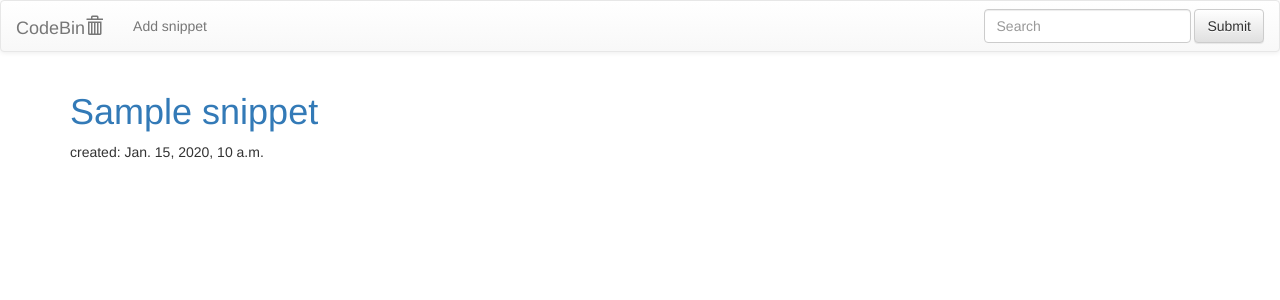
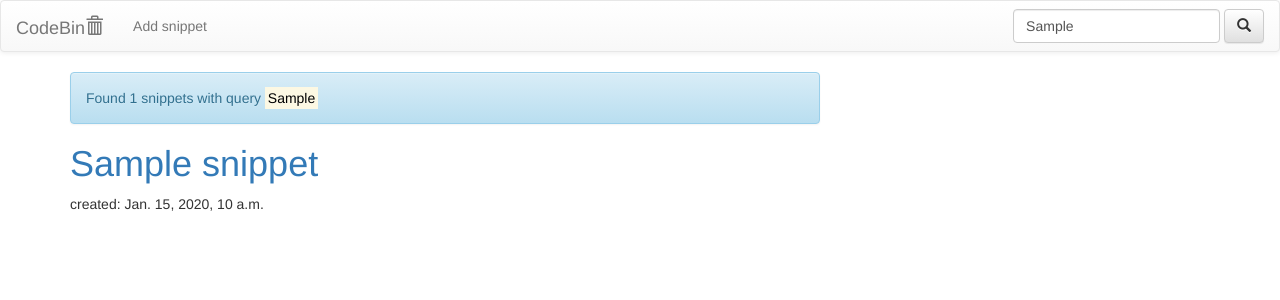
Before and after one commit to qwad1000/stp, a Django app: template templates/codebin/snippet_list.html in a window 1280 px wide. Shown: the top 300 px of the page. Run offline with Django 3.2, Linux system fonts and the light colour scheme; the template is opened without the code that fills it: most values are stand-ins (such as "Sample title", 1, 10 or a date in 2020); some libraries are stand-ins or nearby versions.

Commit message:
Add search functionality

```diff
--- a/codebin/urls.py
+++ b/codebin/urls.py
@@ -5,6 +5,7 @@ from . import views
 
 urlpatterns = [
     url(r'^$', views.snippet_list, name='snippet_list'),
+    url(r'^search/', views.search, name='search'),
     url(r'^snippet/new/$', views.snippet_new, name='snippet_new'),
     url(r'^snippet/(?P<base58>[{0}]+)/$'.format(alphabet), views.snippet_view, name='snippet_view'),
 ]
--- a/templates/codebin/base.html
+++ b/templates/codebin/base.html
@@ -23,11 +23,16 @@
         <ul class="nav navbar-nav">
             <li><a href="{% url 'snippet_new' %}">Add snippet</a></li>
         </ul>
-        <form class="navbar-form navbar-right" role="search">
+
+        <form action="{% url 'search' %}" method="get"
+              class="navbar-form navbar-right" role="search">
             <div class="form-group">
-                <input type="text" class="form-control" placeholder="Search">
+                <input name="q" type="text" class="form-control" placeholder="Search"
+                {% if query_string %}value="{{ query_string }}"{% endif %}>
             </div>
-            <button type="submit" class="btn btn-default">Submit</button>
+            <button type="submit" class="btn btn-default">
+                <span class="glyphicon glyphicon-search"></span>
+            </button>
         </form>
     </div>
 </nav>
--- a/templates/codebin/snippet_list.html
+++ b/templates/codebin/snippet_list.html
@@ -1,12 +1,26 @@
 {% extends "codebin/base.html" %}
 {% block title %} Index {% endblock %}
 {% block content %}
+
+    {% if query_string %}
+        <div class="alert alert-info">
+        <p>
+            Found {{ snippets|length }} snippets with query
+            <mark>{{ query_string }}</mark>
+        </p>
+        {% if snippets|length > 10 %}
+            <p>Viewing last 10</p>
+        {% endif %}
+        </div>
+    {% elif not snippets %}
+        No snippets yet... Press <a href="{% url 'snippet_new' %}">Add snippet</a>
+    {% endif %}
+
+
     {% for snippet in snippets %}
-
         <div>
             <h1><a href="{% url 'snippet_view' base58=snippet.base58 %}">{{ snippet.title }}</a></h1>
             <p>created: {{ snippet.created_date }}</p>
-            <p></p>
         </div>
 
     {% endfor %}
```
Also changed, not shown: codebin/search.py (added, +36 -0 lines), codebin/views.py (+16 -0 lines).
